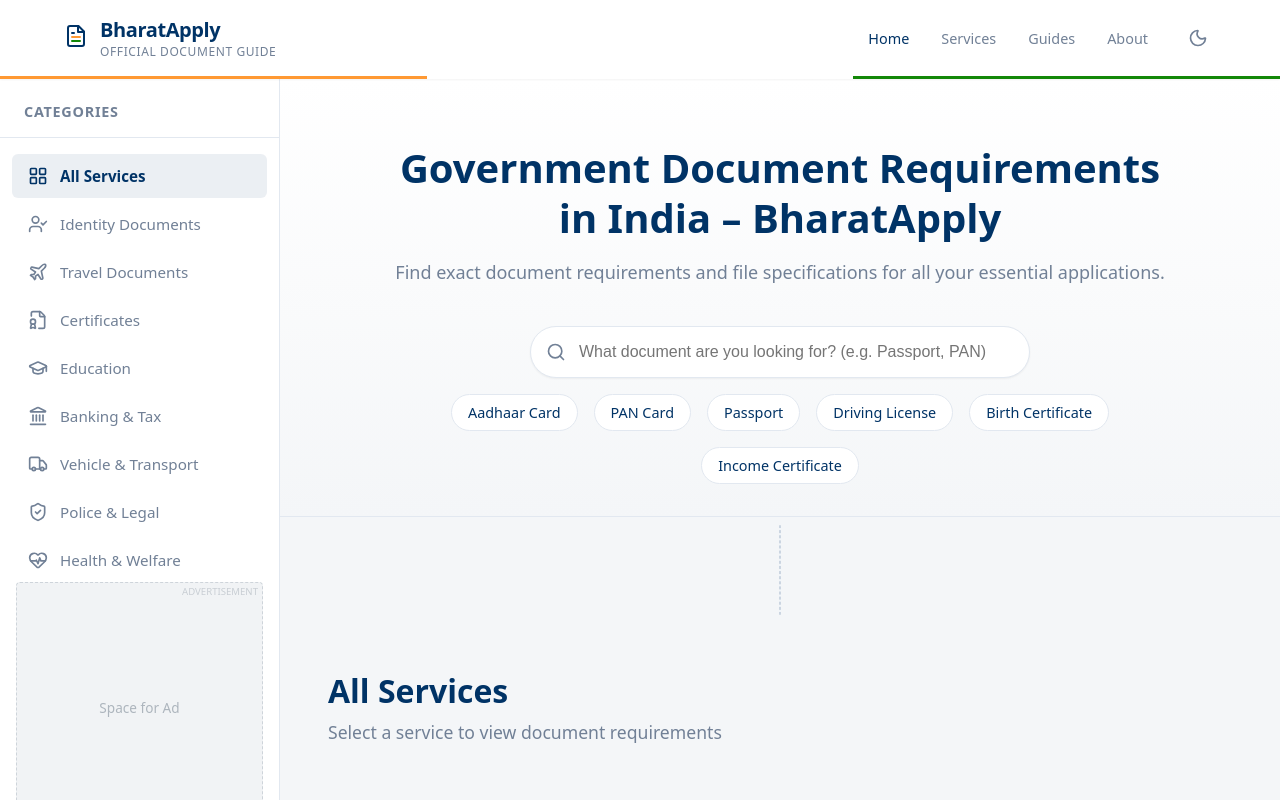
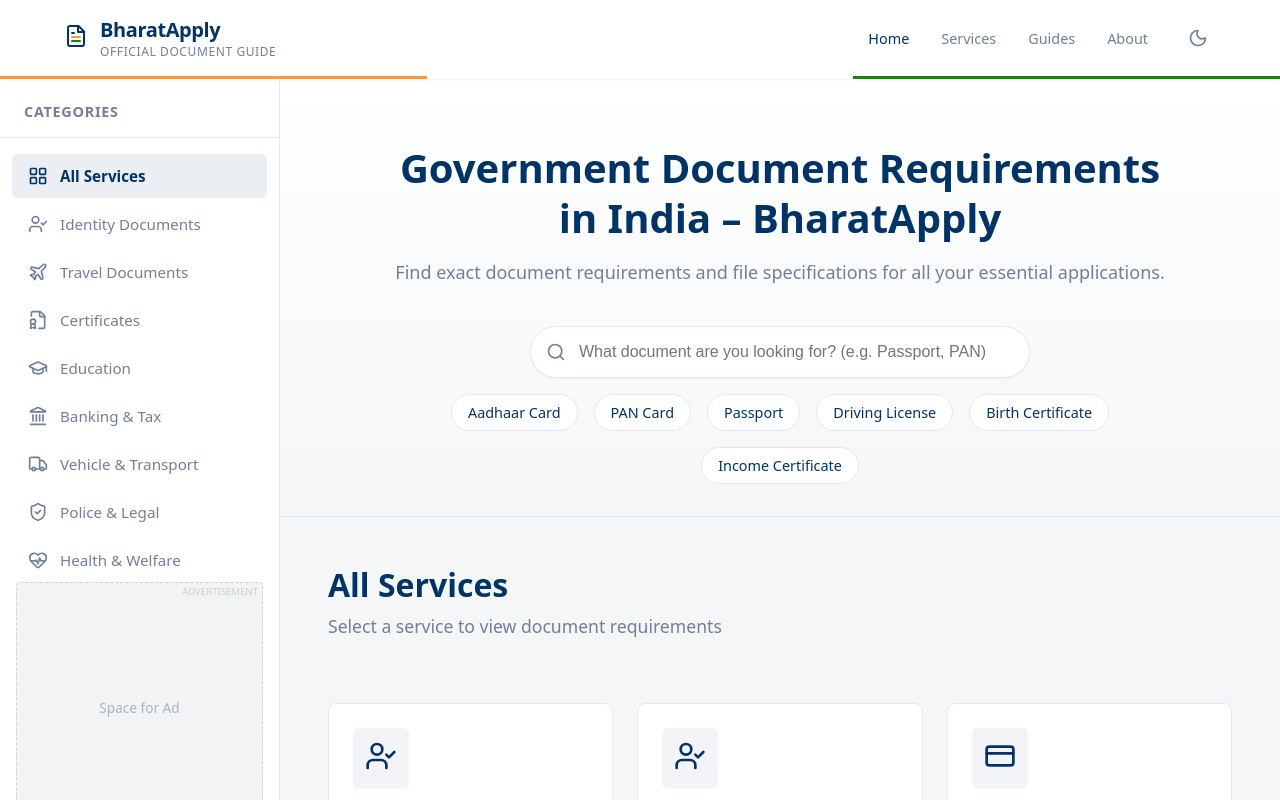
Before and after one commit to gargarnav/GovDocuments, a React (Vite) app: page / in a window 1280 px wide. Built offline with nearby package versions, Linux system fonts and the light colour scheme.

Commit message:
Remove ad below search bar

```diff
--- a/src/Home.jsx
+++ b/src/Home.jsx
@@ -151,7 +151,7 @@ export function Home() {
                     </div>
                 </Hero>
 
-                <DelayedAd style={{ margin: '0.5rem auto' }} />
+
 
 
                 <div className="content-container">
```
